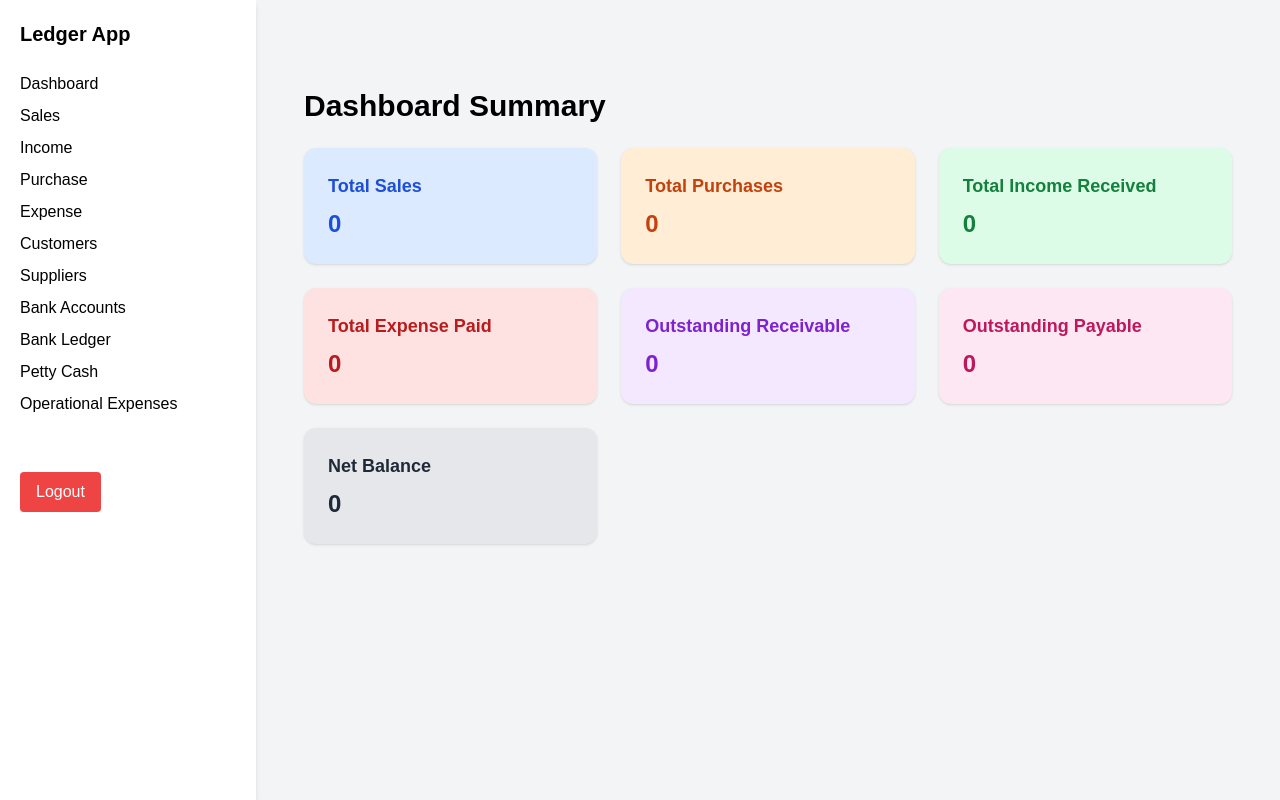
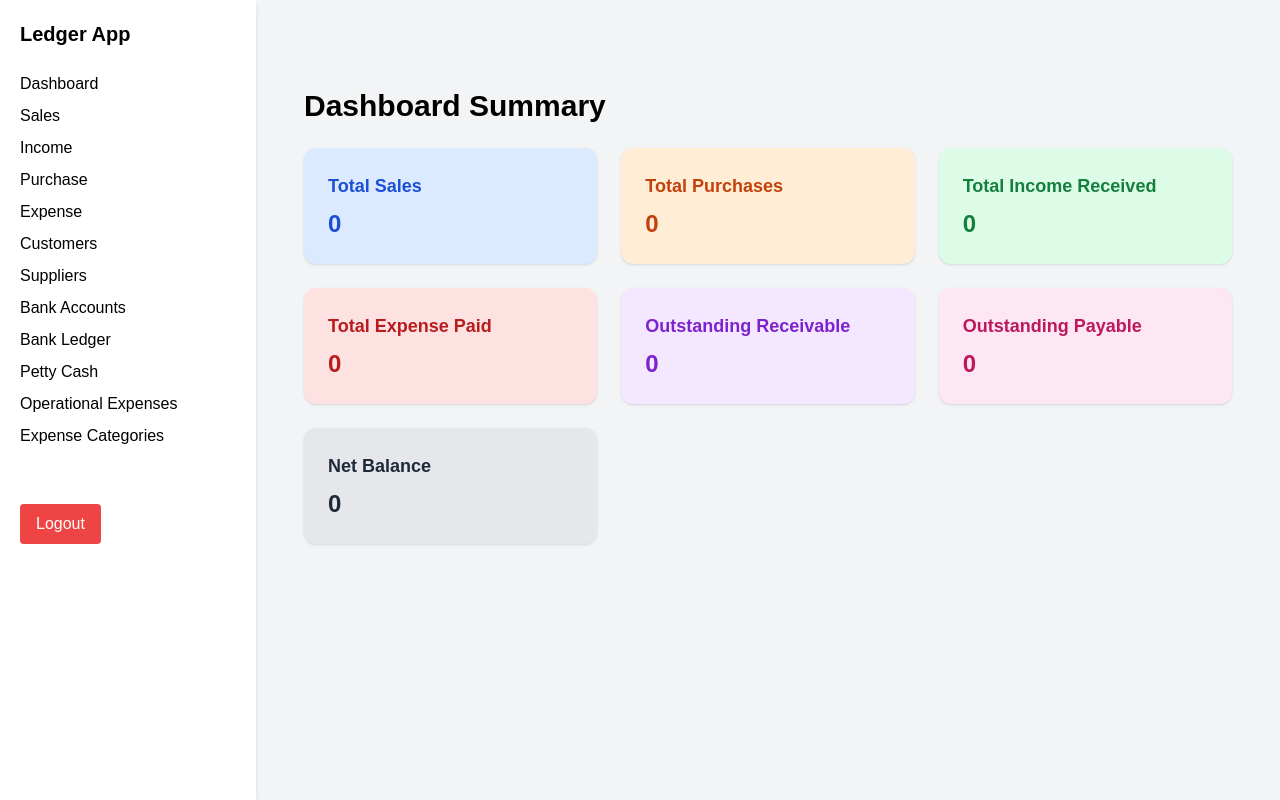
Before and after one commit to UmarBinAkbarAli/Ledger-app, a Next.js app: page / in a window 1280 px wide. Built offline with nearby package versions, Linux system fonts and the light colour scheme; no server answers; the database is empty; sample sign-in values are in the browser's storage.

Commit message:
added in sidebar button

```diff
--- a/app/(dashboard)/layout.tsx
+++ b/app/(dashboard)/layout.tsx
@@ -56,6 +56,7 @@ export default function DashboardLayout({ children }: { children: ReactNode }) {
           <Link className="hover:text-blue-600" href="/bank-ledger">Bank Ledger</Link>
           <Link className="hover:text-blue-600" href="/petty-cash">Petty Cash</Link>
           <Link className="hover:text-blue-600" href="/operational-expenses">Operational Expenses</Link>
+          <Link className="hover:text-blue-600" href="/settings/expense-categories">Expense Categories</Link>
         </nav>
 
         <div className="pt-10">
```
